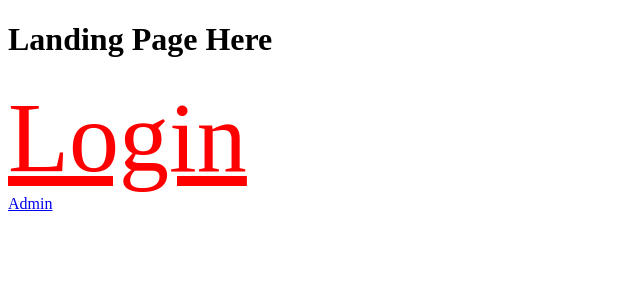
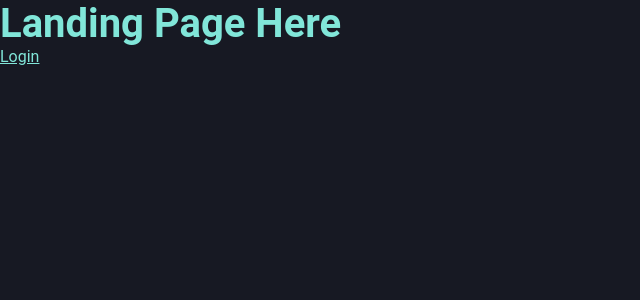
Before and after one commit to marcusvbda/next-serverless-boilerplate, a Next.js app: page / in a window 1280 px wide. Shown: the top 300 px of the page, without its empty margins (0-640 px from the left). Built offline with nearby package versions, Linux system fonts and the light colour scheme.

Commit message:
flex styled

```diff
--- a/next.config.js
+++ b/next.config.js
@@ -1,6 +1,9 @@
 /** @type {import('next').NextConfig} */
 const nextConfig = {
   reactStrictMode: false,
+  compiler : {
+    styledComponents: true
+  }
 }
 
 module.exports = nextConfig
--- a/package.json
+++ b/package.json
@@ -13,6 +13,7 @@
     "@types/node": "18.11.18",
     "@types/react": "18.0.27",
     "@types/react-dom": "18.0.10",
+    "@types/styled-components": "^5.1.26",
     "eslint": "8.32.0",
     "eslint-config-next": "13.1.2",
     "next": "13.1.2",
--- a/pages/_app.tsx
+++ b/pages/_app.tsx
@@ -1,12 +1,18 @@
-import '@/styles/globals.scss'
-import type { AppProps } from 'next/app'
-import Head from 'next/head'
+import type { AppProps } from "next/app";
+import Head from "next/head";
+import GlobalStyle from "@/styles/global";
 
 export default function App({ Component, pageProps }: AppProps) {
-  return <>
-  <Head>
-      <meta name="viewport" content="width=device-width, initial-scale=1.0, maximum-scale=1.0,user-scalable=0" />
-  </Head>
-  <Component {...pageProps} />
-</>
+  return (
+    <>
+      <Head>
+        <meta
+          name="viewport"
+          content="width=device-width, initial-scale=1.0, maximum-scale=1.0,user-scalable=0"
+        />
+      </Head>
+      <GlobalStyle />
+      <Component {...pageProps} />
+    </>
+  );
 }
--- a/pages/_document.tsx
+++ b/pages/_document.tsx
@@ -1,4 +1,4 @@
-import { Html, Head, Main, NextScript } from 'next/document'
+import { Html, Head, Main, NextScript } from "next/document";
 
 export default function Document() {
   return (
@@ -12,5 +12,5 @@ export default function Document() {
         <NextScript />
       </body>
     </Html>
-  )
+  );
 }
--- a/pages/index.tsx
+++ b/pages/index.tsx
@@ -1,6 +1,5 @@
 import Head from "next/head";
 import Link from "next/link";
-import { StyledLink } from "@/components/global";
 
 export default function Home(props: any) {
   return (
@@ -10,10 +9,7 @@ export default function Home(props: any) {
       </Head>
       <main>
         <h1>Landing Page Here</h1>
-        <div className="flex-row justify-start gap-5">
-          <StyledLink href="/auth/sign-in">Login</StyledLink>
-        </div>
-        <Link href="/admin">Admin</Link>
+        <Link href="/auth/sign-in">Login</Link>
       </main>
     </>
   );
--- /dev/null
+++ b/styles/global.ts
@@ -0,0 +1,42 @@
+import { color } from "@/styles/variables";
+import { createGlobalStyle } from "styled-components";
+import styled from "styled-components";
+
+export default createGlobalStyle`
+  * {
+    margin: 0;
+    padding: 0;
+    outline: 0;
+    box-sizing: border-box;
+    color : ${color.light}
+  }
+
+  body, input, button {
+    font-family : Roboto, sans-serif;
+    background-color : ${color.background};
+  }
+
+  h1 {
+    font-size : 2.5rem;
+    color : ${color.primary}
+  }
+
+  a {
+    color : ${color.primary}
+  }
+
+  button {
+    cursor: pointer;
+  }
+`;
+
+export const Container = styled.section`
+  padding: 2rem;
+  width: 100%;
+`;
+
+export const Card = styled.div`
+  padding: 2rem;
+  background-color: ${color.secondary};
+  border-radius:8px;
+`
--- a/styles/globals.scss
+++ /dev/null
@@ -1,130 +0,0 @@
-
-$screen_sizes : ("all", "sm", "md", "lg");
-$breakpoints: (sm : 1200px, md : 1400px, lg : 999999999px);
-$min_breakpoint : 0px;
-$old_max_breakpoint : 999999999px;
-$spacing_multiplier : 5;
-
-@each $size,
-$i in $screen_sizes {
-
-    $screen_size: $size+"-";
-
-    @if $size=="all" {
-        $screen_size: "";
-    }
-
-    $max_breakpoint: map-get($breakpoints, $size);
-
-    @if $max_breakpoint==null {
-        $max_breakpoint: $old_max_breakpoint;
-        $min_breakpoint: 0px;
-    }
-
-    $min_breakpoint : $min_breakpoint+1px;
-    $old_max_breakpoint : $max_breakpoint;
-
-    @media screen and (min-width: $min_breakpoint) and (max-width: $max_breakpoint) {
-        .#{$screen_size}hide {
-            display: none;
-        }
-
-        .#{$screen_size}show {
-            display: inherit;
-        }
-
-        .#{$screen_size}flex-col {
-            display: flex;
-            flex-direction: column;
-        }
-
-        .#{$screen_size}flex-row {
-            display: flex;
-            flex-direction: row;
-        }
-
-        .#{$screen_size}flex-wrap {
-            flex-wrap: wrap;
-        }
-
-        .#{$screen_size}justify-start {
-            justify-content: flex-start;
-        }
-
-        .#{$screen_size}text-center {
-            text-align: center;
-        }
-
-        .#{$screen_size}text-left {
-            text-align: left;
-        }
-
-        .#{$screen_size}text-right {
-            text-align: right;
-        }
-
-        .#{$screen_size}justify-center {
-            justify-content: center;
-        }
-
-        .#{$screen_size}justify-end {
-            justify-content: flex-end;
-        }
-
-        .#{$screen_size}justify-around {
-            justify-content: space-around;
-        }
-
-        .#{$screen_size}justify-between {
-            justify-content: space-between;
-        }
-
-        .#{$screen_size}align-start {
-            align-items: flex-start;
-        }
-
-        .#{$screen_size}align-center {
-            align-items: center;
-        }
-
-        .#{$screen_size}align-end {
-            align-items: flex-end;
-        }
-
-        @for $i from 0 through 20 {
-            .#{$screen_size}order-#{$i} {
-                order: #{$i};
-            }
-        }
-
-        .#{$screen_size}ml-auto {
-            margin-left: auto;
-        }
-
-        .#{$screen_size}mr-auto {
-            margin-right: auto;
-        }
-
-        .#{$screen_size}mt-auto {
-            margin-top: auto;
-        }
-
-        .#{$screen_size}mb-auto {
-            margin-bottom: auto;
-        }
-
-        @for $i from 1 through 10 {
-            .#{$screen_size}gap-#{$i} {
-                gap: #{$i*$spacing_multiplier}px;
-            }
-        }
-    }
-
-    @if $size=="all" {
-        $min_breakpoint: 0px;
-    }
-
-    @if $size !="all" {
-        $min_breakpoint: $old_max_breakpoint+1;
-    }
-}
--- /dev/null
+++ b/styles/variables.ts
@@ -0,0 +1,26 @@
+interface objectOfNumbers {
+    [index: string]: number
+}
+
+interface objectOfStrings {
+    [index: string]: string
+}
+
+export const breakpoints: objectOfNumbers = {
+    small: 600,
+    medium: 950,
+    large: 1900,
+}
+
+export const size: objectOfStrings = {
+    small: `only screen and (max-width: ${breakpoints.small}px)`,
+    medium: `only screen and (min-width: ${breakpoints.medium}px)`,
+    large: `only screen and (min-width: ${breakpoints.large}px)`,
+}
+
+export const color: objectOfStrings = {
+    light: "rgb(255,255,255,80)",
+    background: "#171923",
+    primary: "#81E6D9",
+    secondary: "#1F2733"
+}
--- a/tsconfig.json
+++ b/tsconfig.json
@@ -19,6 +19,6 @@
       "@/*": ["./*"]
     }
   },
-  "include": ["next-env.d.ts", "**/*.ts", "**/*.tsx"],
+  "include": ["next-env.d.ts", "**/*.ts", "**/*.tsx", "components/test.jsx"],
   "exclude": ["node_modules"]
 }
```
Also changed, not shown: pages/auth/sign-in.tsx (+21 -12 lines), styles/flex.ts (added, +44 -0 lines), 1 other file (tests, documents, lock files or other folders).
